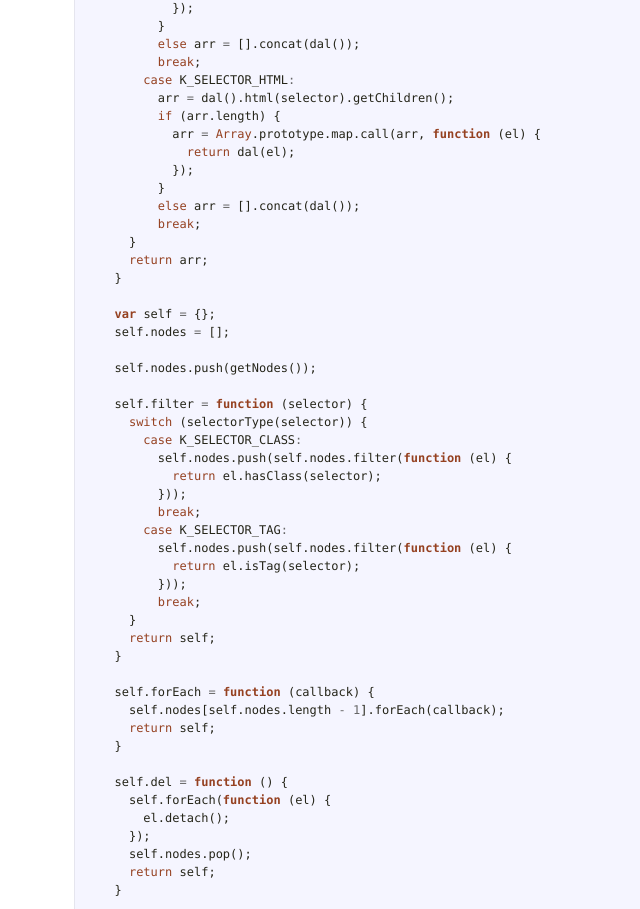
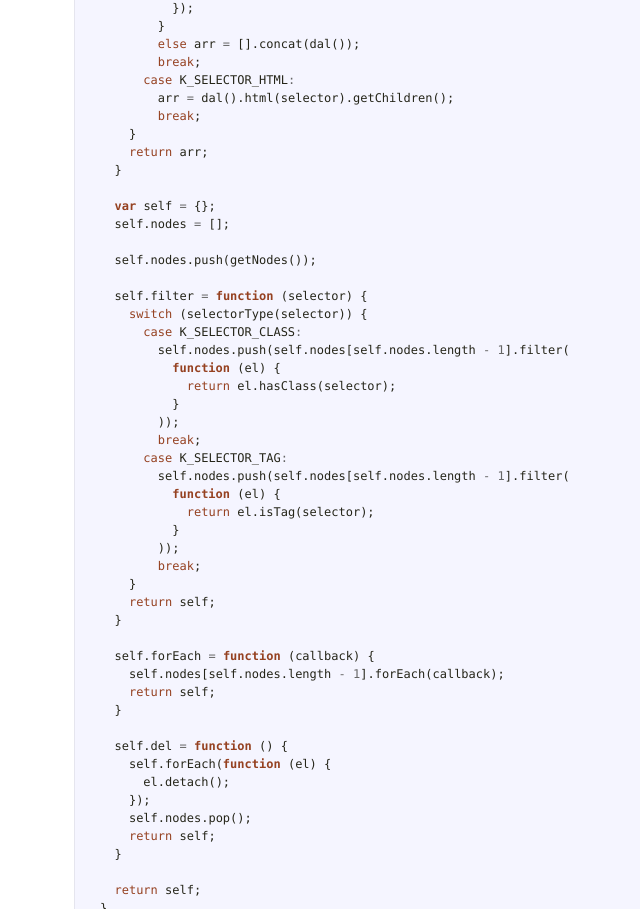
Before and after one commit to pfraces-graveyard/modal, a website: page docs/index.html in a window 1280 px wide. Shown: the part 967-1876 px from the top of the page, without its empty margins (451-1091 px from the left). Drawn offline with Linux system fonts and the light colour scheme.

Commit message:
dal updated. bugfix in filter

```diff
--- a/docs/index.html
+++ b/docs/index.html
@@ -55,12 +55,6 @@
         <span class="k">break</span><span class="p">;</span>
       <span class="k">case</span> <span class="nx">K_SELECTOR_HTML</span><span class="o">:</span>
         <span class="nx">arr</span> <span class="o">=</span> <span class="nx">dal</span><span class="p">().</span><span class="nx">html</span><span class="p">(</span><span class="nx">selector</span><span class="p">).</span><span class="nx">getChildren</span><span class="p">();</span>
-        <span class="k">if</span> <span class="p">(</span><span class="nx">arr</span><span class="p">.</span><span class="nx">length</span><span class="p">)</span> <span class="p">{</span>
-          <span class="nx">arr</span> <span class="o">=</span> <span class="nb">Array</span><span class="p">.</span><span class="nx">prototype</span><span class="p">.</span><span class="nx">map</span><span class="p">.</span><span class="nx">call</span><span class="p">(</span><span class="nx">arr</span><span class="p">,</span> <span class="kd">function</span> <span class="p">(</span><span class="nx">el</span><span class="p">)</span> <span class="p">{</span>
-            <span class="k">return</span> <span class="nx">dal</span><span class="p">(</span><span class="nx">el</span><span class="p">);</span>
-          <span class="p">});</span>
-        <span class="p">}</span>
-        <span class="k">else</span> <span class="nx">arr</span> <span class="o">=</span> <span class="p">[].</span><span class="nx">concat</span><span class="p">(</span><span class="nx">dal</span><span class="p">());</span>
         <span class="k">break</span><span class="p">;</span>
     <span class="p">}</span>
     <span class="k">return</span> <span class="nx">arr</span><span class="p">;</span>
@@ -74,14 +68,18 @@
   <span class="nx">self</span><span class="p">.</span><span class="nx">filter</span> <span class="o">=</span> <span class="kd">function</span> <span class="p">(</span><span class="nx">selector</span><span class="p">)</span> <span class="p">{</span>
     <span class="k">switch</span> <span class="p">(</span><span class="nx">selectorType</span><span class="p">(</span><span class="nx">selector</span><span class="p">))</span> <span class="p">{</span>
       <span class="k">case</span> <span class="nx">K_SELECTOR_CLASS</span><span class="o">:</span>
-        <span class="nx">self</span><span class="p">.</span><span class="nx">nodes</span><span class="p">.</span><span class="nx">push</span><span class="p">(</span><span class="nx">self</span><span class="p">.</span><span class="nx">nodes</span><span class="p">.</span><span class="nx">filter</span><span class="p">(</span><span class="kd">function</span> <span class="p">(</span><span class="nx">el</span><span class="p">)</span> <span class="p">{</span>
-          <span class="k">return</span> <span class="nx">el</span><span class="p">.</span><span class="nx">hasClass</span><span class="p">(</span><span class="nx">selector</span><span class="p">);</span>
-        <span class="p">}));</span>
+        <span class="nx">self</span><span class="p">.</span><span class="nx">nodes</span><span class="p">.</span><span class="nx">push</span><span class="p">(</span><span class="nx">self</span><span class="p">.</span><span class="nx">nodes</span><span class="p">[</span><span class="nx">self</span><span class="p">.</span><span class="nx">nodes</span><span class="p">.</span><span class="nx">length</span> <span class="o">-</span> <span class="mi">1</span><span class="p">].</span><span class="nx">filter</span><span class="p">(</span>
+          <span class="kd">function</span> <span class="p">(</span><span class="nx">el</span><span class="p">)</span> <span class="p">{</span>
+            <span class="k">return</span> <span class="nx">el</span><span class="p">.</span><span class="nx">hasClass</span><span class="p">(</span><span class="nx">selector</span><span class="p">);</span>
+          <span class="p">}</span>
+        <span class="p">));</span>
         <span class="k">break</span><span class="p">;</span>
       <span class="k">case</span> <span class="nx">K_SELECTOR_TAG</span><span class="o">:</span>
-        <span class="nx">self</span><span class="p">.</span><span class="nx">nodes</span><span class="p">.</span><span class="nx">push</span><span class="p">(</span><span class="nx">self</span><span class="p">.</span><span class="nx">nodes</span><span class="p">.</span><span class="nx">filter</span><span class="p">(</span><span class="kd">function</span> <span class="p">(</span><span class="nx">el</span><span class="p">)</span> <span class="p">{</span>
-          <span class="k">return</span> <span class="nx">el</span><span class="p">.</span><span class="nx">isTag</span><span class="p">(</span><span class="nx">selector</span><span class="p">);</span>
-        <span class="p">}));</span>
+        <span class="nx">self</span><span class="p">.</span><span class="nx">nodes</span><span class="p">.</span><span class="nx">push</span><span class="p">(</span><span class="nx">self</span><span class="p">.</span><span class="nx">nodes</span><span class="p">[</span><span class="nx">self</span><span class="p">.</span><span class="nx">nodes</span><span class="p">.</span><span class="nx">length</span> <span class="o">-</span> <span class="mi">1</span><span class="p">].</span><span class="nx">filter</span><span class="p">(</span>
+          <span class="kd">function</span> <span class="p">(</span><span class="nx">el</span><span class="p">)</span> <span class="p">{</span>
+            <span class="k">return</span> <span class="nx">el</span><span class="p">.</span><span class="nx">isTag</span><span class="p">(</span><span class="nx">selector</span><span class="p">);</span>
+          <span class="p">}</span>
+        <span class="p">));</span>
         <span class="k">break</span><span class="p">;</span>
     <span class="p">}</span>
     <span class="k">return</span> <span class="nx">self</span><span class="p">;</span>
```
Also changed, not shown: lib/index.js (+10 -12 lines).
